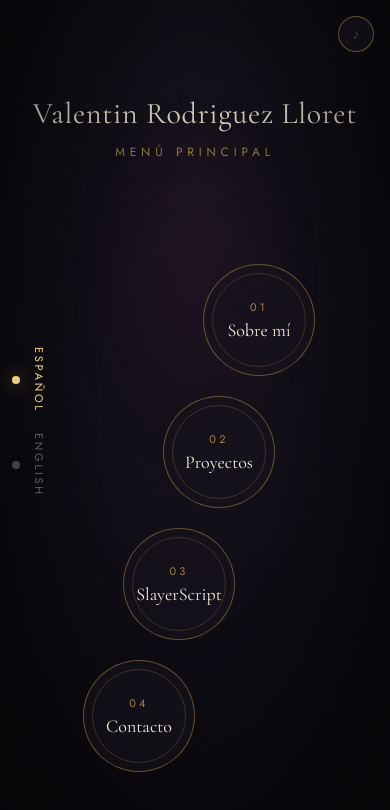
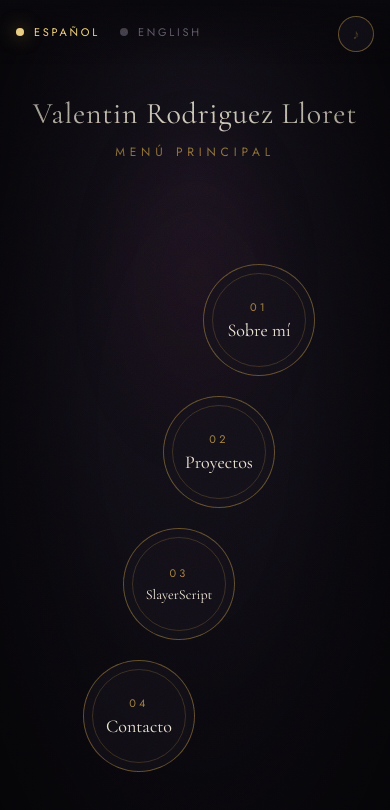
Before and after one commit to ValenWindy/Portfolio, a React (Vite) app: page / in a window 390 px wide. Shown: the top 810 px of the page. Built offline with nearby package versions, Linux system fonts and the light colour scheme; a web font is replaced by a local one.

Commit message:
Commit 11-10

```diff
--- a/src/components/LanguageSelector.jsx
+++ b/src/components/LanguageSelector.jsx
@@ -16,9 +16,13 @@ export default function LanguageSelector() {
     changeLanguage(code)
   }
 
+  // En celular (< sm): franja fija arriba, de borde a borde, con un degradé
+  // del color del fondo para que el contenido que se desplaza por debajo se
+  // tape y no se superponga con los botones.
+  // Desde sm: selector vertical fijo a la izquierda, centrado en alto, sin fondo.
   return (
     <div
-      className="fixed left-3 top-1/2 z-40 flex -translate-y-1/2 flex-col items-start gap-5 sm:left-6"
+      className="pointer-events-none fixed inset-x-0 top-0 z-40 flex h-16 flex-row items-center gap-5 bg-gradient-to-b from-reel-black to-transparent px-4 sm:inset-x-auto sm:left-6 sm:top-1/2 sm:h-auto sm:-translate-y-1/2 sm:flex-col sm:items-start sm:bg-none sm:px-0"
       role="radiogroup"
       aria-label="Idioma / Language"
     >
@@ -30,7 +34,7 @@ export default function LanguageSelector() {
             role="radio"
             aria-checked={active}
             onClick={() => handleSelect(opt.code)}
-            className="group flex items-center gap-2.5"
+            className="group pointer-events-auto flex items-center gap-2.5"
           >
             <span
               className={`h-2 w-2 rounded-full transition-all duration-500 ${
@@ -40,10 +44,9 @@ export default function LanguageSelector() {
               }`}
             />
             <span
-              className={`font-label text-[11px] tracking-[0.25em] transition-colors duration-500 ${
+              className={`font-label text-[11px] tracking-[0.25em] transition-colors duration-500 sm:[writing-mode:vertical-rl] ${
                 active ? 'text-reel-brassBright' : 'text-reel-fog/60 group-hover:text-reel-fog'
               }`}
-              style={{ writingMode: 'vertical-rl' }}
             >
               {opt.label}
             </span>
--- a/src/components/MenuOrb.jsx
+++ b/src/components/MenuOrb.jsx
@@ -3,6 +3,10 @@ import { useSound } from '../context/SoundContext'
 
 export default function MenuOrb({ number, label, onClick, delay = 0 }) {
   const { play } = useSound()
+
+  // Las etiquetas largas (ej. "SlayerScript") usan una tipografía un poco más
+  // chica para que entren dentro del anillo interno del círculo.
+  const isLong = label.length > 10
 
   return (
     <motion.button
@@ -26,7 +30,11 @@ export default function MenuOrb({ number, label, onClick, delay = 0 }) {
       <span className="font-label text-[11px] tracking-[0.3em] text-reel-brass/70 transition-colors duration-500 group-hover:text-reel-brassBright">
         {number}
       </span>
-      <span className="mt-1 px-3 text-center font-display text-lg leading-tight text-reel-bone transition-colors duration-500 group-hover:text-reel-brassBright sm:text-xl">
+      <span
+        className={`mt-1 whitespace-nowrap px-2 text-center font-display leading-tight text-reel-bone transition-colors duration-500 group-hover:text-reel-brassBright ${
+          isLong ? 'text-sm sm:text-lg' : 'text-lg sm:text-xl'
+        }`}
+      >
         {label}
       </span>
     </motion.button>
```
